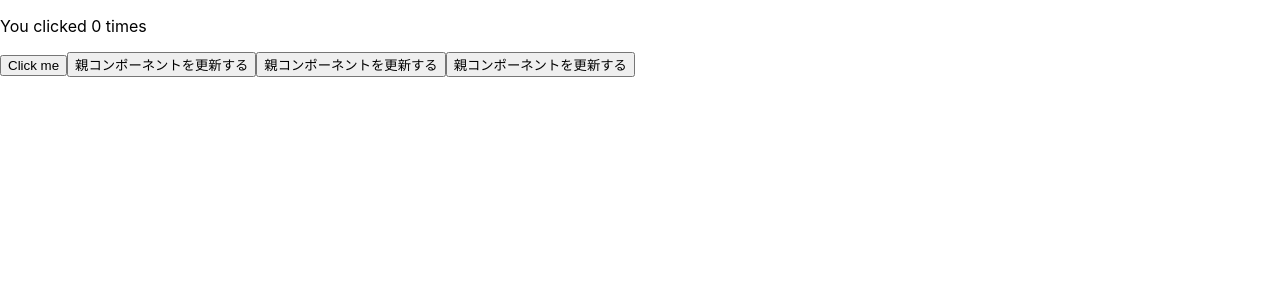
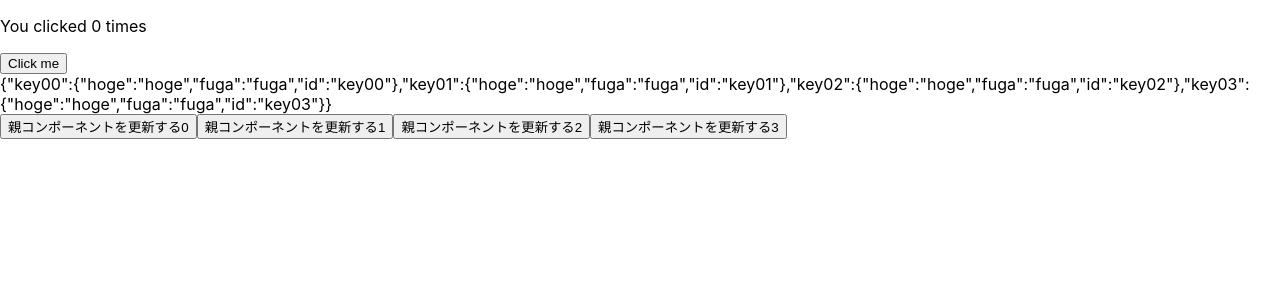
Before and after one commit to mochi5o/react-state-practice, a React (Create React App) app: page / in a window 1280 px wide. Shown: the top 300 px of the page. Built offline with nearby package versions, Linux system fonts and the light colour scheme.

Commit message:
なぜ更新前のstateがconsoleに出る？？

```diff
--- a/src/App.js
+++ b/src/App.js
@@ -5,41 +5,29 @@
 const App = () => {
   const [count, setCount] = useState(0);
   const [state, setState] = useState({
+    key00: { hoge: 'hoge', fuga: 'fuga', id: 'key00', },
     key01: { hoge: 'hoge', fuga: 'fuga', id: 'key01', },
     key02: { hoge: 'hoge', fuga: 'fuga', id: 'key02', },
     key03: { hoge: 'hoge', fuga: 'fuga', id: 'key03', },
   });
 
   const handleChange = (val) => {
-    // setState(createNewState(state, getValue(e)));
     setState({...state, ...val})
-    console.log(count);
-    console.log(state);
+    // console.log(state);  //更新されてないやつがconsoleにでたので、
+    getconsole();  //関数の実行順の問題かと思ったけど、外で実行してもやっぱり更新されてないやつがでる
   }
-  // シンプルに直接書き換える処理にしたので削除予定
-  const createNewState = (state, newData) => {
-    return { ...state, ...newData };
-  };
-  // Childのbuttonのvalueを取得していたがイベントで取得しなくなったので削除予定
-  const getValue = (e) => {
-    return JSON.parse(e.target.value)
-  };
+
   useEffect(() => {
-    // Update the document title using the browser API
     document.title = `You clicked ${count} times`;
   });
-  const addValue = () => {
-    setCount(count + 1);
-    // setState(getObj)
-    setState(getObj)
-    console.log(count);
+
+  const getconsole = () => {
     console.log(state);
   }
   const addCount = () => {
     setCount(count + 1);
-    console.log(state)
+    console.log(count);  //こっちは画面の表示と一緒
   }
-  const getObj = { [`key0${count}`]: { hoge: `hoge${count}`, fuga: `fuga${count}`, id: `key0${count}`, }};
 
   return (
     <div>
@@ -47,10 +35,12 @@
       <button onClick={() => addCount()}>
         Click me
       </button>
-      {/* {JSON.stringify(state)} */}
-      {
-        Object.values(state).map((x, i) => <Child key={i} id={x.id} handleChange={handleChange} num={i} />)
-      }
+      <div>
+        {JSON.stringify(state)}
+      </div>
+        {
+          Object.values(state).map((x, i) => <Child key={i} id={x.id} handleChange={handleChange} num={i} />)
+        }
     </div>
   );
 }
--- a/src/Child.js
+++ b/src/Child.js
@@ -1,16 +1,12 @@
 import React from "react";
 
 const Child = ({ handleChange, num }) => {
-  // たとえばonchangeとかでstateが書き換わるとかに変更する？
-  const newHoge = { key02: { hoge: `hoge${num}`, fuga: `fuga${num}`, id: `key0${num}`, } }
+  const newState = { [`key0${num}`]: { hoge: `hoge${num}`, fuga: `fuga${num}`, id: `key0${num}`, } }
   return (
     <button
       type="button"
-      // stateを書き換える処理に変更
-      onClick= {() => handleChange(newHoge)}
-      // value={JSON.stringify(newHoge)}
-        // 親コンポーネントのupdateメソッドを呼び出す
-    >親コンポーネントを更新する</button>
+      onClick= {() => handleChange(newState)}
+    >親コンポーネントを更新する{`${num}`}</button>
   );
 }
 export default Child;
```
